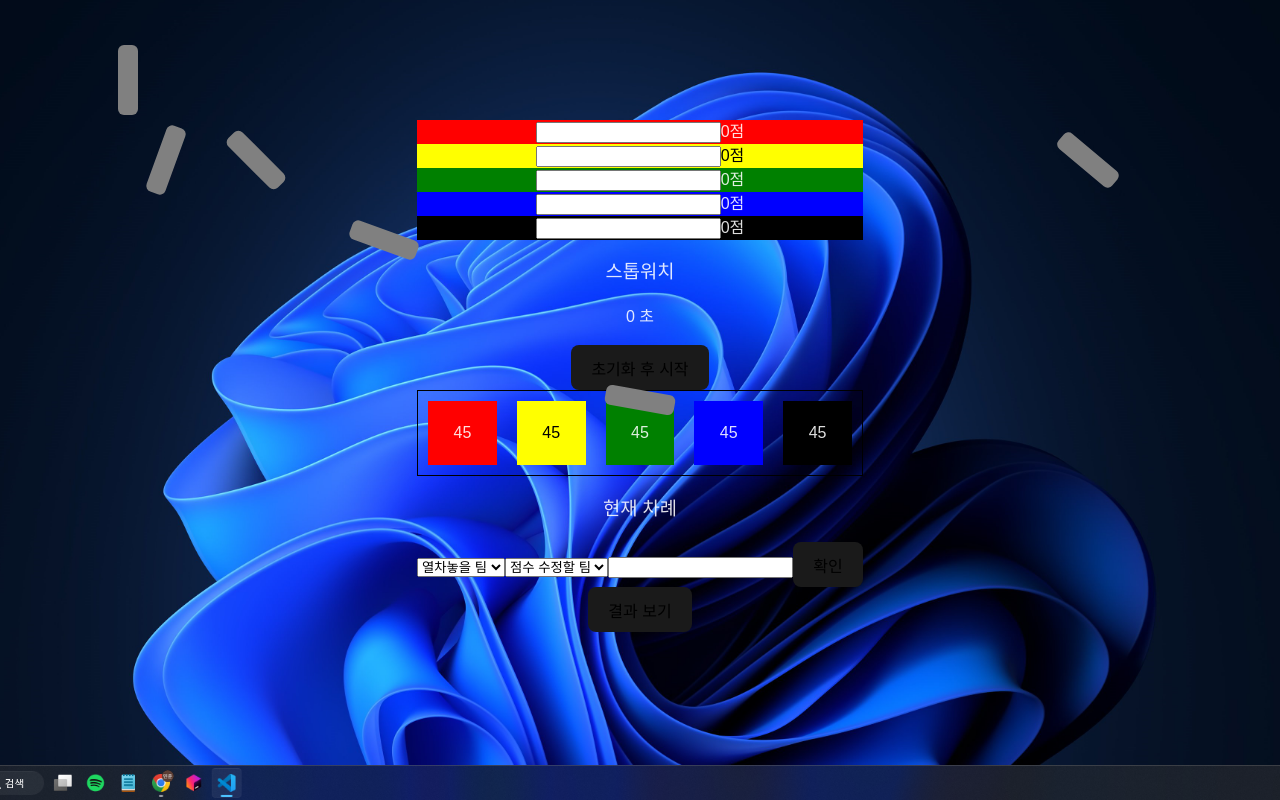
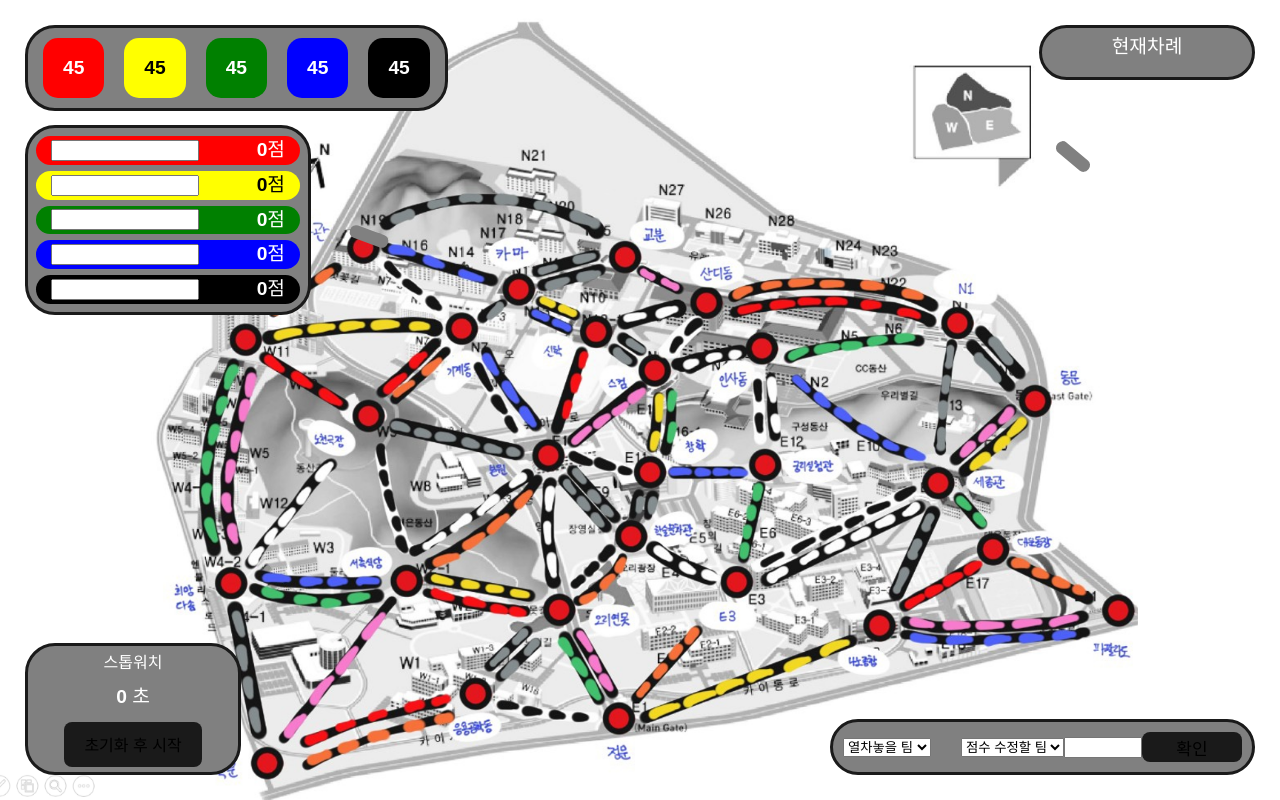
Before and after one commit to ucsaes/soteam2, a React (Vite) app: page / in a window 1280 px wide. Built offline with nearby package versions, Linux system fonts and the light colour scheme.

Commit message:
20250117

```diff
--- a/src/App.css
+++ b/src/App.css
@@ -32,4 +32,140 @@
 
 .gray {
   background-color: gray;
+  color: white;
 }
+
+.board {
+  border-radius: 30px;
+  border-width: 3px;
+  border-color: #1a1a1a;
+  border-style: solid;
+  margin: 15px;
+  padding: 5px;
+  position: absolute;
+}
+
+.teamli {
+  margin: 3px;
+  border-radius: 17px;
+  display: flex;
+  flex-direction: row;
+  align-items: center;
+  justify-content: space-between;
+}
+
+.teamlist {
+  width: 270px;
+  display: flex;
+  flex-direction: column;
+  background-color: gray;
+  top: 110px;
+  left: 10px;
+}
+
+.teamName {
+  margin-left: 15px;
+  width: 140px;
+}
+
+.red {
+  color: white;
+}
+.black {
+  color: white;
+}
+.blue {
+  color: white;
+}
+.green {
+  color: white;
+}
+
+.score {
+  margin-right: 15px;
+  font-size: larger;
+  font-weight: 600;
+}
+
+.trainnum {
+  height: 70px;
+  display: flex;
+  flex-direction: row;
+  align-items: center;
+  background-color: gray;
+  top: 10px;
+  left: 10px;
+}
+.teamtrainnum {
+  padding: 0;
+  margin: 3px;
+  width: 10px;
+  height: 20px;
+  border-radius: 15px;
+  display: flex; /* 플렉스 박스로 설정 */
+  justify-content: center; /* 가로 중앙 정렬 */
+  align-items: center;
+  font-size: larger;
+  font-weight: 600;
+}
+
+.tt {
+  font-weight: 600;
+  font-size: larger;
+  margin-top: 5px;
+  margin-bottom: 10px;
+}
+
+.currentplayer {
+  font-size: larger;
+  font-size: 800;
+}
+
+.ttt {
+  margin-bottom: 8px;
+}
+
+.control {
+  display: flex;
+  flex-direction: row;
+  align-items: center;
+  vertical-align: center;
+  border-radius: 35px;
+  border-width: 3px;
+  border-color: #1a1a1a;
+  border-style: solid;
+  margin: 15px;
+  padding: 10px;
+  bottom: 10px;
+  right: 10px;
+}
+
+.raneDropdown {
+  margin-right: 30px;
+}
+
+.confirm {
+  display: flex;
+  width: 100px;
+  height: 30px;
+  justify-content: center; /* 가로 중앙 정렬 */
+  align-items: center;
+  font-size: 17px;
+}
+
+.stopwatch {
+  bottom: 10px;
+  left: 10px;
+  display: block;
+  width: 200px;
+  background-color: gray;
+  color: white;
+  justify-content: center; /* 가로 중앙 정렬 */
+  align-items: center;
+}
+
+.currentplayer {
+  top: 10px;
+  right: 10px;
+  width: 200px;
+}
--- a/src/App.jsx
+++ b/src/App.jsx
@@ -14,11 +14,21 @@ function App() {
 
   const [currentPlayer, setCurrentPlayer] = useState(-1);
   const currentColor = classNames({
+    gray: currentPlayer === -1,
     red: currentPlayer === 0,
     yellow: currentPlayer === 1,
     green: currentPlayer === 2,
     blue: currentPlayer === 3,
     black: currentPlayer === 4,
+  });
+  const [controlPlayer, setControlPlayer] = useState(-1);
+  const controlColor = classNames({
+    gray: controlPlayer === -1,
+    red: controlPlayer === 0,
+    yellow: controlPlayer === 1,
+    green: controlPlayer === 2,
+    blue: controlPlayer === 3,
+    black: controlPlayer === 4,
   });
 
   const [raneDropdown, setRaneDropdown] = useState('');
@@ -36,7 +46,6 @@ function App() {
     [
       [13, 20, 110],
       [85, 20, 40],
-      [50, 50, 10],
     ],
   ]);
 
@@ -135,14 +144,14 @@ function App() {
 
       {/*차례 표시*/}
       <div className={`board currentplayer ${currentColor}`}>
-        <h3>현재 차례</h3>
-        <div className={`${currentPlayer === -1 ? 'hidden' : ''}`}>
+        <div className="ttt">현재차례</div>
+        <div className={`${currentPlayer === -1 ? 'hidden tt' : 'tt'}`}>
           {teamNames[currentPlayer]}
         </div>
       </div>
 
       {/*조작부*/}
-      <div className="control">
+      <div className={`board control ${controlColor}`}>
         <select
           className="raneDropdown"
           value={raneDropdown}
@@ -151,6 +160,7 @@ function App() {
           <option value="" disabled>
             열차놓을 팀
           </option>
+          <option value="-1">{'색 삭제'}</option>
           <option value="0">{teamNames[0]}</option>
           <option value="1">{teamNames[1]}</option>
           <option value="2">{teamNames[2]}</option>
@@ -171,12 +181,19 @@ function App() {
           <option value="3">{teamNames[3]}</option>
           <option value="4">{teamNames[4]}</option>
         </select>
-        <input type="number" onChange={handleAddedScoreChange} />
-        <button onClick={handleScoreAdd}>확인</button>
+        <input
+          className="addedscore"
+          type="number"
+          style={{ width: '70px' }}
+          onChange={handleAddedScoreChange}
+        />
+        <button className="confirm" onClick={handleScoreAdd}>
+          확인
+        </button>
       </div>
 
       {/*결과 보기*/}
-      <button
+      {/* <button
         className="viewresult"
         type="button"
         onClick={() => {
@@ -187,7 +204,7 @@ function App() {
       </button>
       <div className={`result animated ${resultVisibility ? '' : 'hidden'}`}>
         결과
-      </div>
+      </div> */}
     </>
   );
 }
--- a/src/Stopwatch.jsx
+++ b/src/Stopwatch.jsx
@@ -28,9 +28,9 @@ function Stopwatch() {
   };
 
   return (
-    <div>
-      <h3>스톱워치</h3>
-      <p>{time} 초</p>
+    <div className="board stopwatch">
+      <div className="ttt">스톱워치</div>
+      <div className="tt">{time} 초</div>
       <button onClick={handleButtonClick}>
         {status === 'running'
           ? '정지'
--- a/src/index.css
+++ b/src/index.css
@@ -6,7 +6,7 @@
   font-weight: 400;
 
   color-scheme: light dark;
-  color: rgba(255, 255, 255, 0.87);
+  color: rgba(11, 11, 11, 0.87);
   background-color: #242424;
 
   font-synthesis: none;
@@ -30,7 +30,7 @@ body {
   overflow-x: auto;
   align-items: center;
   height: 100vh;
-  background: url(/imsi_bg.png) no-repeat center;
+  background: url(/20250117.png) no-repeat center;
   background-size: cover;
 }
 
--- a/src/rane.css
+++ b/src/rane.css
@@ -4,7 +4,7 @@
 
 .rane {
   display: block;
-  width: 70px;
-  height: 20px;
+  width: 40px;
+  height: 13px;
   border-radius: 6px;
 }
--- a/src/trainnum.css
+++ b/src/trainnum.css
@@ -1,7 +1,6 @@
 .trainnum {
   display: flex;
   flex-direction: row; /* 세로로 정렬 */
-  border: 1px solid black;
 }
 
 .teamtrainnum {
```
Also changed, not shown: public/20250117.png (added).
